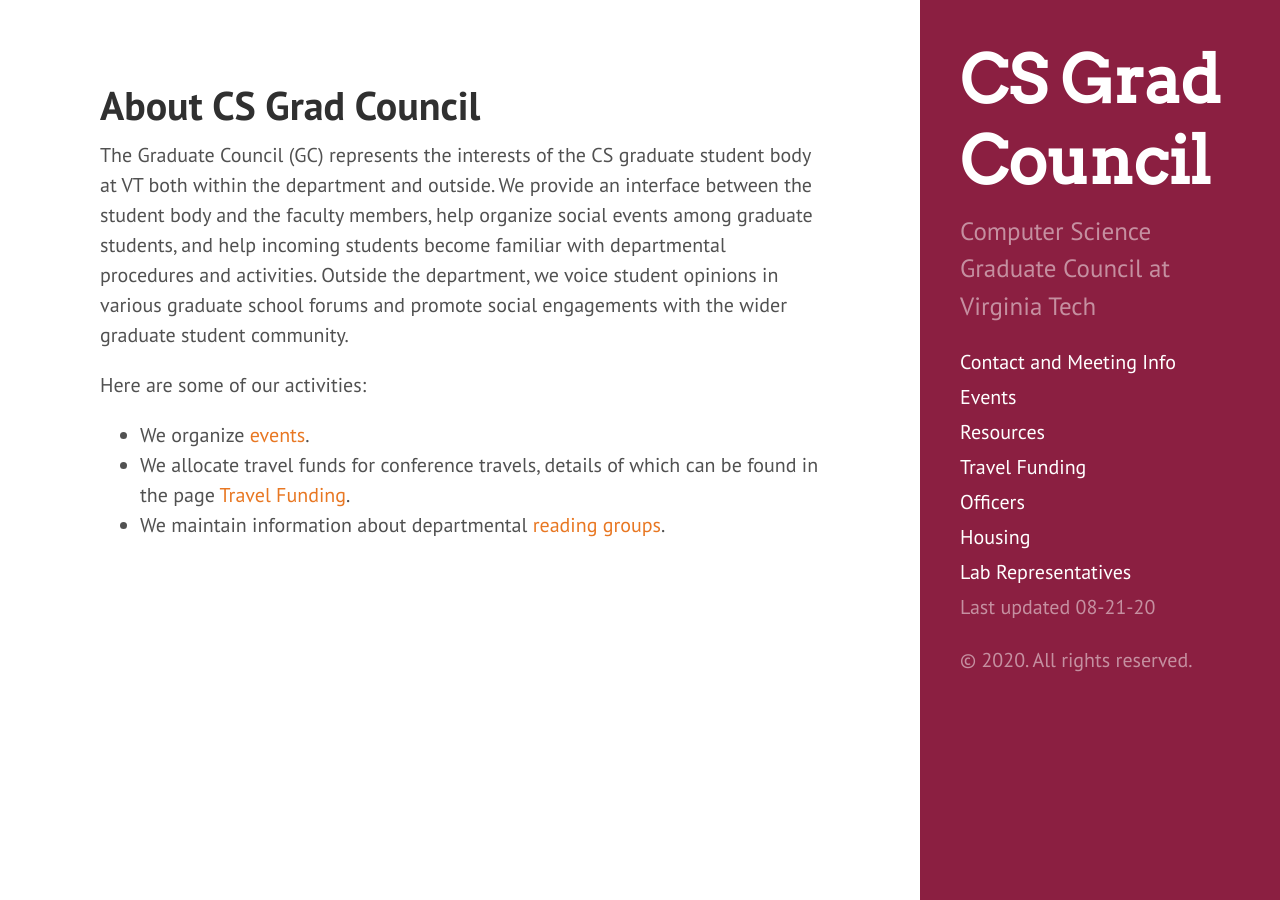
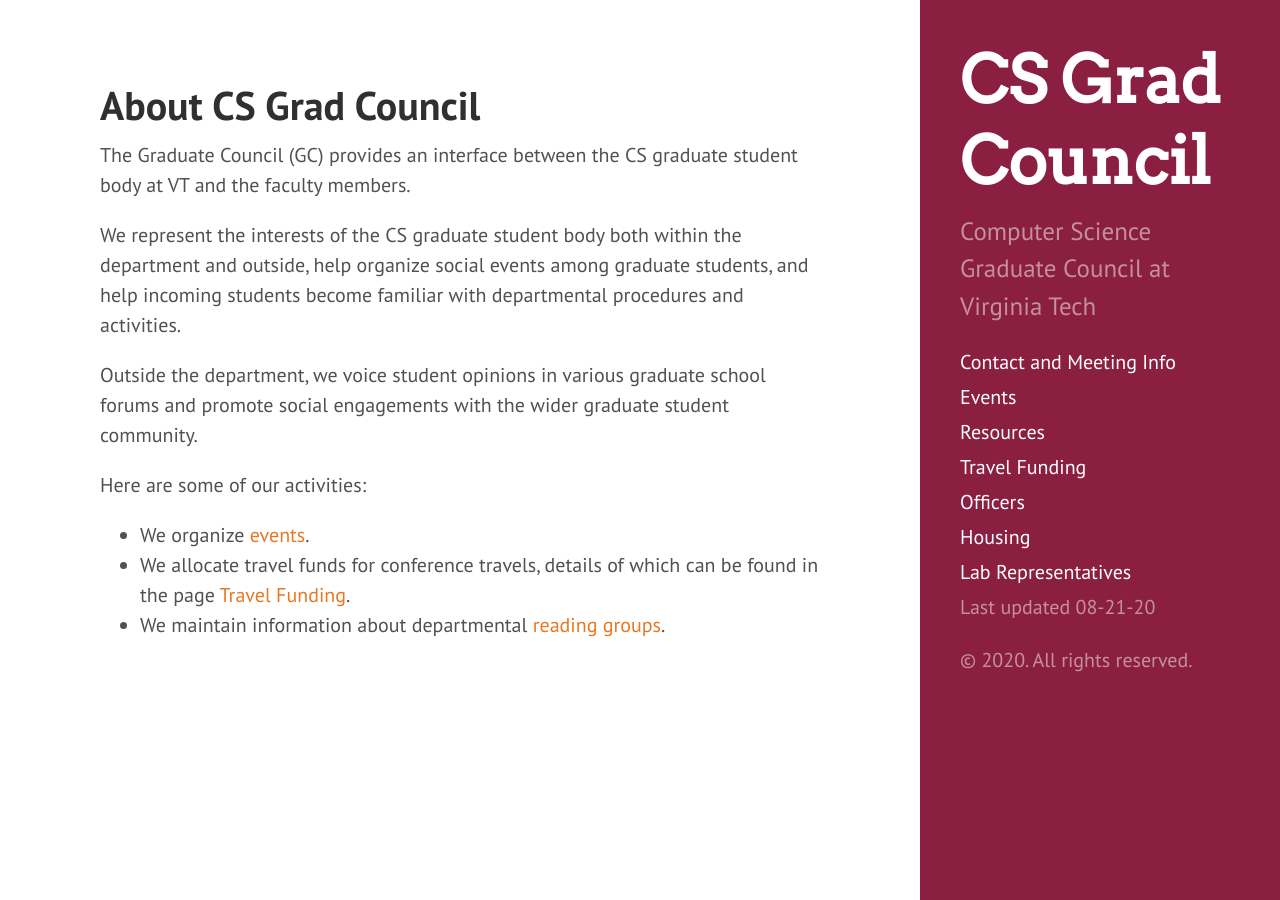
Before and after one commit to CSGraduateCouncil-VirginiaTech/csgc-website, a Jekyll site: the page built from index.md, in a window 1280 px wide. Built offline with Jekyll 4.4.1, drawn with Linux system fonts in a browser that asks for light colours.

Commit message:
Update the Grad council intro - 2
Reorder the sentences.

```diff
--- a/index.md
+++ b/index.md
@@ -5,10 +5,11 @@
 layout: page
 title: About CS Grad Council
 ---
-The Graduate Council (GC) represents the interests of the CS graduate student body at VT both within the department and outside.
-We provide an interface between the student body and the faculty members, help organize social events among graduate students, and help incoming students become familiar with departmental procedures and activities.
+The Graduate Council (GC) provides an interface between the CS graduate student body at VT and the faculty members.
+
+We represent the interests of the CS graduate student body both within the department and outside, help organize social events among graduate students, and help incoming students become familiar with departmental procedures and activities.
+
 Outside the department, we voice student opinions in various graduate school forums and promote social engagements with the wider graduate student community.
-
 
 Here are some of our activities:
 - We organize [events](/events/).
```
